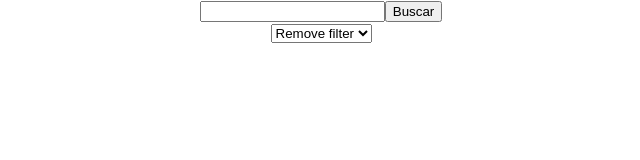
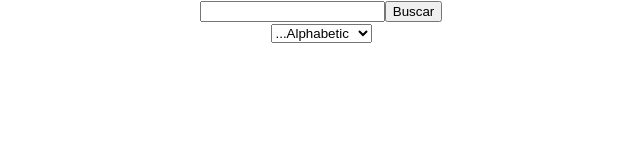
Before and after one commit to Silvana-Murillas/Proyecto-individual, a React (Create React App) app in the folder client/: page /home in a window 1280 px wide. Shown: the top 160 px of the page, without its empty margins (319-959 px from the left). Built offline with nearby package versions, Linux system fonts and the light colour scheme.

Commit message:
elimine estado del componente ya que no es necesario

```diff
--- a/client/src/components/Home/Nav/Filter_asc-des.jsx
+++ b/client/src/components/Home/Nav/Filter_asc-des.jsx
@@ -5,11 +5,10 @@ import * as actions from "../../../redux/actions/index"
 
 const Alphabeticfilter=()=>{
     const dispatch=useDispatch();
-    const[optionselect,setoption]=React.useState({value:'remove'})
 
     let handleChange=(e)=>{
+        e.preventDefault();
 
-     setoption({value:e.target.value})
         if(e.target.value==='remove'){
             dispatch(actions.getRecipes())
         }
@@ -23,24 +22,12 @@ const Alphabeticfilter=()=>{
         }
     }
 
-    // let handleSubmit=(e)=>{
-    //     console.log(optionselect);
-    //      e.preventDefault();
-    //     if(optionselect.value==='remove'){
-    //         dispatch(actions.getRecipes())
-    //     }else if(optionselect.value==='A-Z'){
-    //         dispatch(actions.filterAZ())
-
-    //     }else if(optionselect.value==='Z-A'){
-    //         dispatch(actions.filterZA())
-    //     }
-
-    // }
 
     return (
         <div>
             <form>
-                <select onChange={handleChange} value={optionselect.value}>
+                <select onChange={handleChange} >
+                <option disabled selected>...Alphabetic</option>
                     <option value="remove">Remove filter</option>
                     <option value="A-Z">A-Z</option>
                     <option value="Z-A">Z-A</option>
```
Lines whose indentation alone changed are shown as unchanged.
